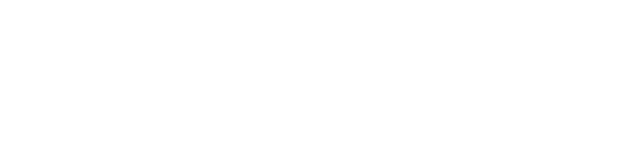
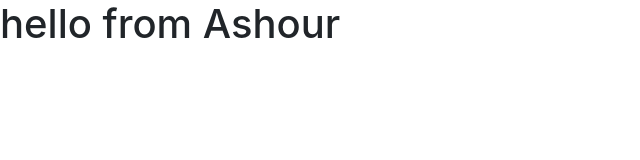
Before and after one commit to MohamedAshourEid/start-point, a plain HTML site: page index.html in a window 1280 px wide. Shown: the whole page, without its empty margins (0-640 px from the left). Drawn offline with Linux system fonts and the light colour scheme.

Commit message:
add header

```diff
--- a/index.html
+++ b/index.html
@@ -6,6 +6,7 @@
     <body>
 
 
+        <h1>hello from Ashour</h1>
 
 
         <script src="js/main.js"></script>
```
